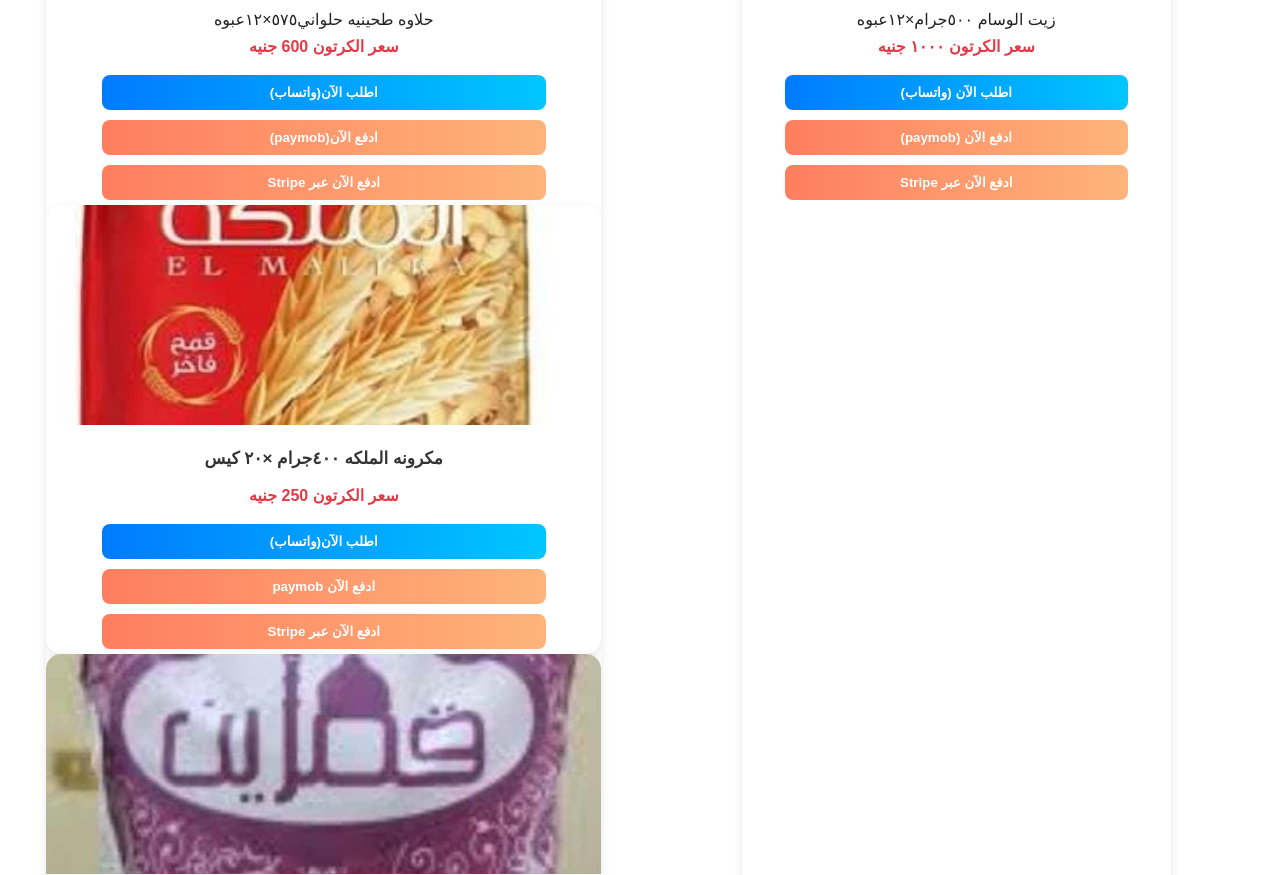
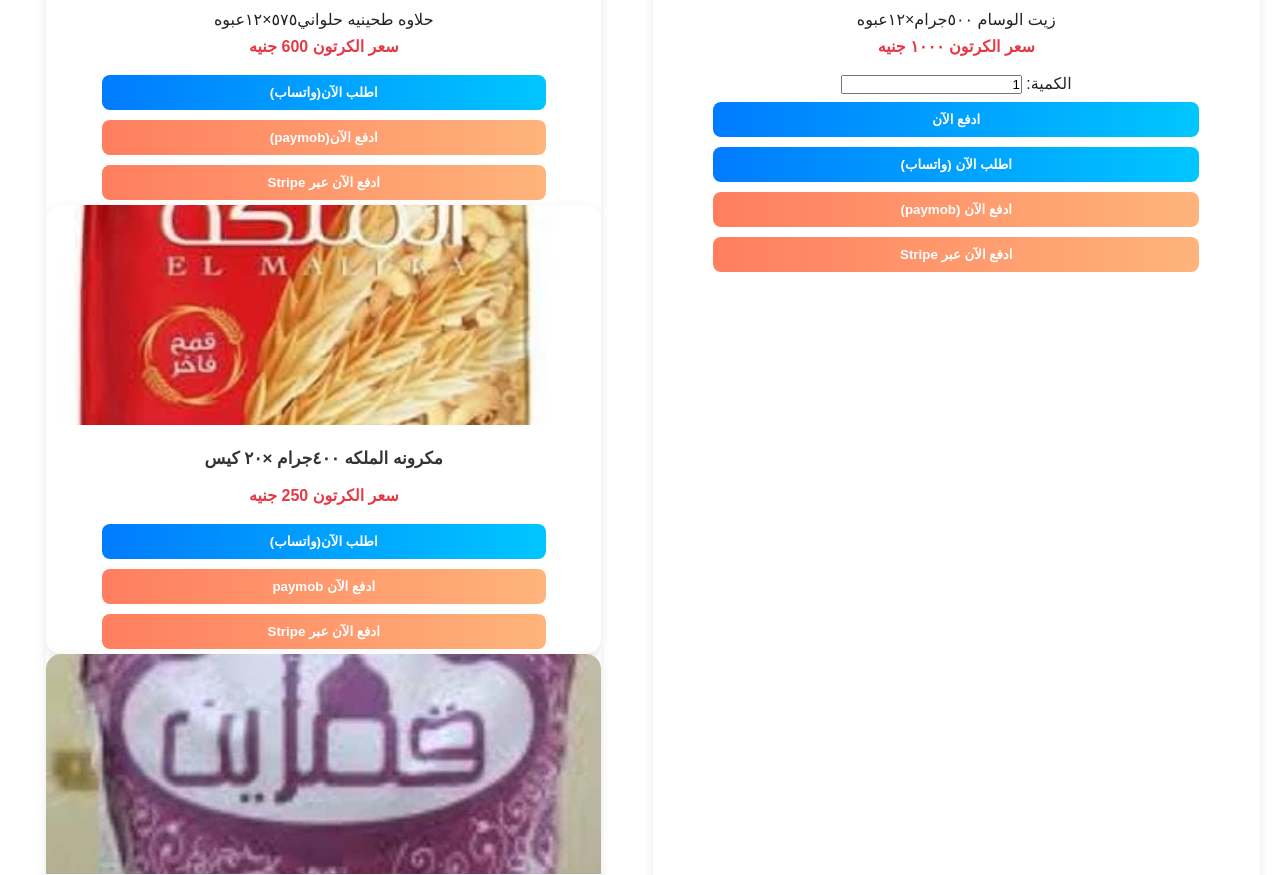
Before and after one commit to kh2841999-cell/almanal-food-trading, a plain HTML site: page index.html in a window 1280 px wide. Shown: the part 1499-2374 px from the top of the page. Drawn offline with Linux system fonts and the light colour scheme; files whose address does not match are found by name.

Commit message:
Implement quantity input and payment functionality
Added quantity input and payment button for product.

```diff
--- a/index.html
+++ b/index.html
@@ -111,6 +111,24 @@
         <img src="./assets/product1.jpg" alt="زيت الوسام ٥٠٠جرام ×١٢عبوه">
       </h3>زيت الوسام ٥٠٠جرام×١٢عبوه</h3>
         <p class="price">سعر الكرتون ١٠٠٠ جنيه</p>
+        <label>الكمية:</label>
+<input type="number" id="qty" value="1" min="1">
+<button onclick="payNow('زيت الوسام', 100)">ادفع الآن</button>
+
+<script>
+async function payNow(productName, price) {
+  const qty = document.getElementById('qty').value;
+
+  const res = await fetch('/api/createPayment', {
+    method: 'POST',
+    headers: { 'Content-Type': 'application/json' },
+    body: JSON.stringify({ productName, quantity: Number(qty), price })
+  });
+
+  const data = await res.json();
+  window.open(data.url, '_blank');
+}
+</script>
         <button class="order-btn" onclick="orderNow('زيت الوسام')">اطلب الآن (واتساب)</button>
      <a href="https://paymob.xyz/cfjnusFq/" target="_blank">
   <button>ادفع الآن (paymob)</button>
```
